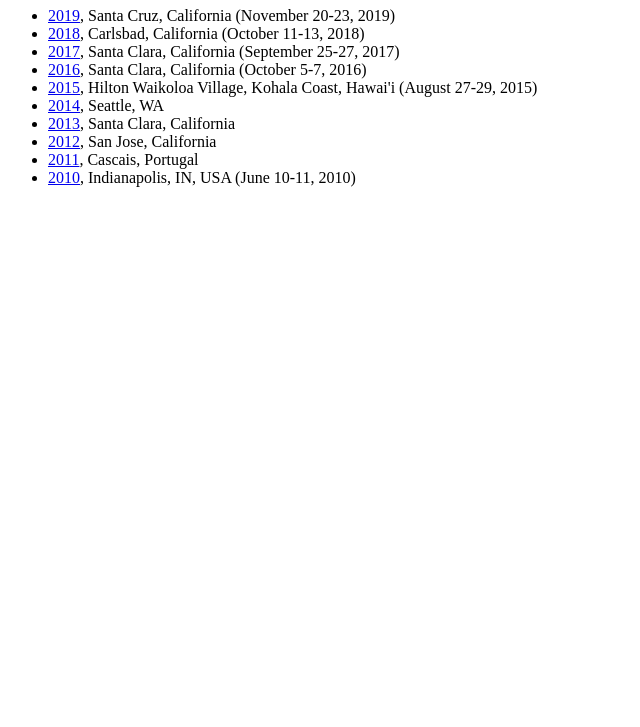
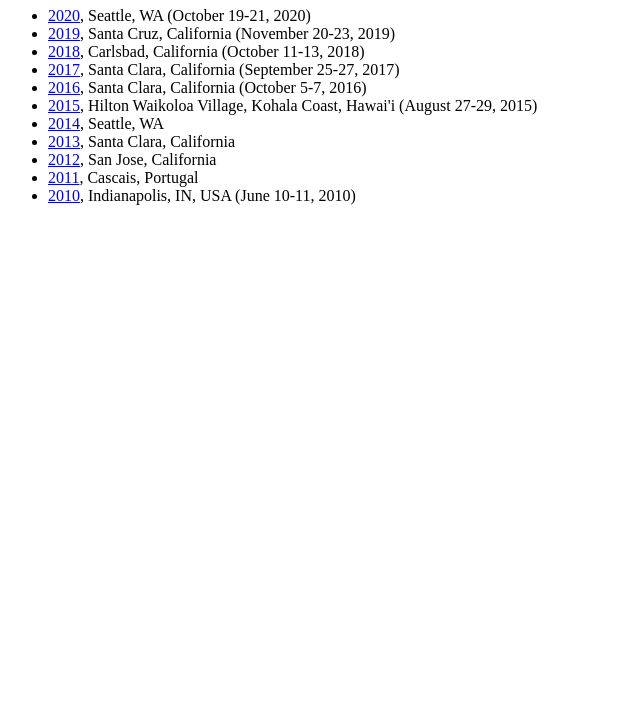
Before and after one commit to acmsocc/acmsocc.github.io, a plain HTML site: page index.html in a window 1280 px wide. Shown: the part 73-800 px from the top of the page, without its empty margins (0-640 px from the left). Drawn offline with Linux system fonts and the light colour scheme.

Commit message:
Added 2020 pointer

```diff
--- a/index.html
+++ b/index.html
@@ -7,6 +7,7 @@
 <body>
 <h1>Conference archive</h1>
 <ul>
+  <li><a href="http://acmsocc.github.io/2020/">2020</a>, Seattle, WA (October 19-21, 2020)
   <li><a href="http://acmsocc.github.io/2019/">2019</a>, Santa Cruz, California (November 20-23, 2019)
   <li><a href="http://acmsocc.github.io/2018/">2018</a>, Carlsbad, California (October 11-13, 2018)
   <li><a href="http://acmsocc.github.io/2017/">2017</a>, Santa Clara, California (September 25-27, 2017)
```
